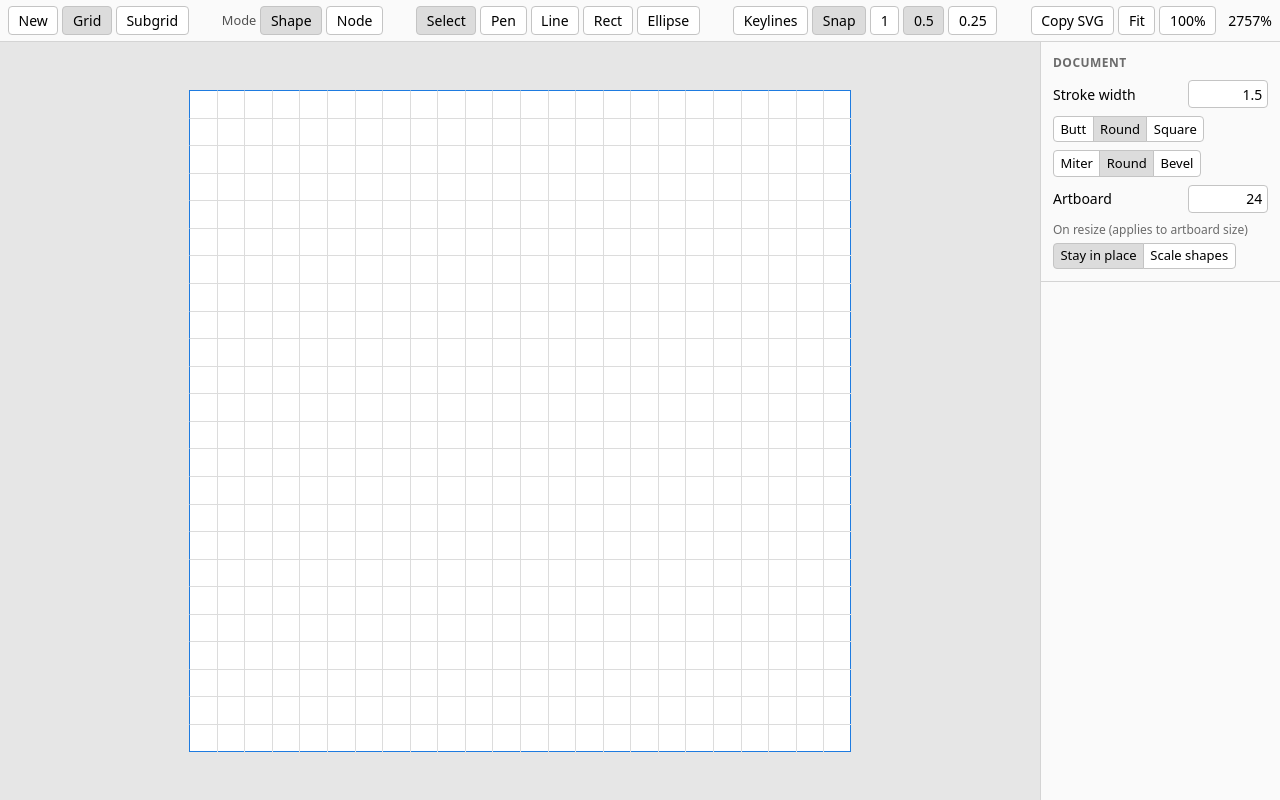
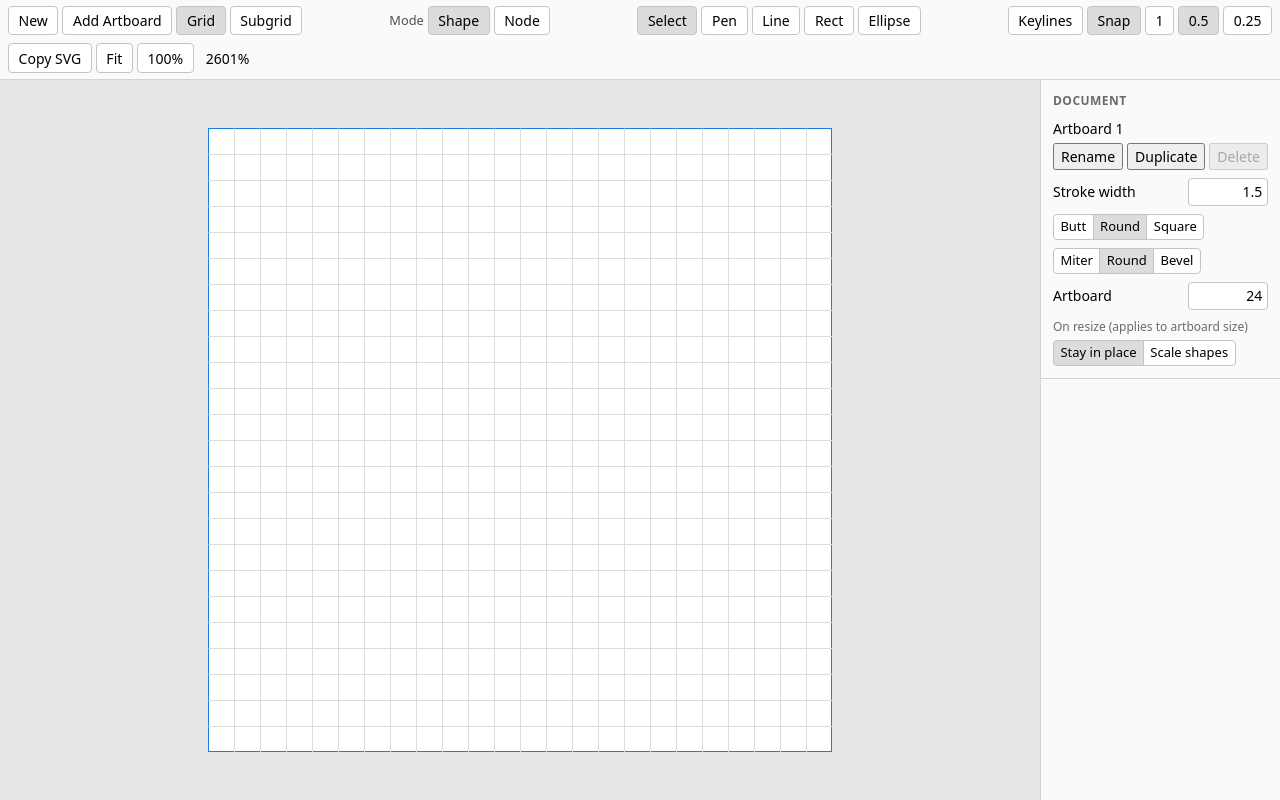
Before and after one commit to andy-stewart-design/icon-editor-web, a React (Vite) app: page / in a window 1280 px wide. Built offline with nearby package versions, Linux system fonts and the light colour scheme.

Commit message:
add/rename/duplicate/delete boards

```diff
--- a/src/components/properties-panel/document-section/index.tsx
+++ b/src/components/properties-panel/document-section/index.tsx
@@ -1,5 +1,8 @@
 import {
   activeBoard,
+  deleteArtboard,
+  duplicateArtboard,
+  renameArtboard,
   resizeArtboard,
   setDocLinecap,
   setDocLinejoin,
@@ -40,7 +43,9 @@ export default function DocumentSection() {
   const strokeWidth = useEditor((e) => e.doc.strokeWidth)
   const linecap = useEditor((e) => e.doc.linecap)
   const linejoin = useEditor((e) => e.doc.linejoin)
-  const size = useEditor((e) => activeBoard(e).size)
+  const board = useEditor(activeBoard)
+  const canDelete = useEditor((e) => e.doc.boards.length > 1)
+  const editing = useEditor((e) => e.tx !== null)
 
   return (
     <section className={s.section} aria-labelledby="document-section-heading">
@@ -48,6 +53,38 @@ export default function DocumentSection() {
         Document
       </h2>
       <div className={s.rows}>
+        <div role="group" aria-label="Active artboard" className={s.resize}>
+          <span>{board.name}</span>
+          <div className={s.actions}>
+            <button
+              type="button"
+              disabled={editing}
+              onClick={() => {
+                const name = window.prompt('Artboard name', board.name)
+                if (name !== null) store.dispatch(renameArtboard(name))
+              }}
+            >
+              Rename
+            </button>
+            <button
+              type="button"
+              disabled={editing}
+              onClick={() => {
+                const { doc, activeBoardId } = store.getState()
+                store.dispatch(duplicateArtboard(doc, activeBoardId))
+              }}
+            >
+              Duplicate
+            </button>
+            <button
+              type="button"
+              disabled={editing || !canDelete}
+              onClick={() => store.dispatch(deleteArtboard())}
+            >
+              Delete
+            </button>
+          </div>
+        </div>
         <NumberField
           id="doc-stroke-width"
           step={0.5}
@@ -71,7 +108,7 @@ export default function DocumentSection() {
         <NumberField
           id="doc-artboard-size"
           label="Artboard"
-          value={size}
+          value={board.size}
           validate={validateArtboardSize}
           onCommit={(n) =>
             store.dispatch(resizeArtboard(n, store.getState().ui.artboardResizeMode))
--- a/src/components/properties-panel/document-section/styles.module.css
+++ b/src/components/properties-panel/document-section/styles.module.css
@@ -28,3 +28,9 @@
   font-size: 0.75rem;
   color: #6b6b6b;
 }
+
+.actions {
+  display: flex;
+  flex-wrap: wrap;
+  gap: 0.25rem;
+}
--- a/src/components/toolbar/index.tsx
+++ b/src/components/toolbar/index.tsx
@@ -1,6 +1,7 @@
 import { useState } from 'react'
 import {
   activeBoard,
+  addArtboard,
   workspaceViewport,
   actualSizeViewport,
   createDefaultDoc,
@@ -57,6 +58,7 @@ export default function Toolbar() {
   const zoom = useEditor((e) => e.ui.viewport.zoom)
   const mode = useEditor((e) => e.ui.mode)
   const targetCount = useEditor((e) => e.selection.shapeIds.length)
+  const editing = useEditor((e) => e.tx !== null)
   const activeTool = useEditor((e) => e.ui.activeTool)
 
   const fit = () => {
@@ -87,6 +89,17 @@ export default function Toolbar() {
       <div className={s.group}>
         <button type="button" className={s.button} onClick={newDocument}>
           New
+        </button>
+        <button
+          type="button"
+          className={s.button}
+          disabled={editing}
+          onClick={() => {
+            const { doc, activeBoardId } = store.getState()
+            store.dispatch(addArtboard(doc, activeBoardId))
+          }}
+        >
+          Add Artboard
         </button>
         <button
           type="button"
--- a/src/core/commands.ts
+++ b/src/core/commands.ts
@@ -12,7 +12,12 @@ import { artboardFor, type Artboard, type IconDoc } from './model'
 import type { EditorState } from './store'
 
 export type Recipe = (board: Artboard, draft: IconDoc) => void
-export type Command = { label: string; recipe: Recipe; selectionAfter?: Selection }
+export type Command = {
+  label: string
+  recipe: Recipe
+  selectionAfter?: Selection
+  activeBoardAfter?: string
+}
 
 type StateApi = {
   getState: () => EditorState
@@ -36,7 +41,7 @@ export function createCommands(
     }
     api.setState({
       doc: entry.after,
-      activeBoardId: artboardFor(entry.after, entry.boardId).id,
+      activeBoardId: entry.boardAfterId,
       selection: entry.selectionAfter,
       history: recordEntry(history, entry),
     })
@@ -48,9 +53,15 @@ export function createCommands(
     if (tx) throw new Error(`dispatch("${command.label}") during open transaction "${tx.label}"`)
     const after = produce(doc, (draft) => command.recipe(artboardFor(draft, activeBoardId), draft))
     const selectionBefore = selection
-    const selectionAfter = selectionFor(command.selectionAfter ?? selection, after, activeBoardId)
+    const boardAfterId = artboardFor(after, command.activeBoardAfter ?? activeBoardId).id
+    const selectionAfter = selectionFor(
+      command.selectionAfter ?? (boardAfterId === activeBoardId ? selection : emptySelection),
+      after,
+      boardAfterId,
+    )
     record({
-      boardId: activeBoardId,
+      boardBeforeId: activeBoardId,
+      boardAfterId,
       label: command.label,
       before: doc,
       after,
@@ -84,7 +95,8 @@ export function createCommands(
     if (!tx) return
     api.setState({ tx: null })
     record({
-      boardId: tx.boardId,
+      boardBeforeId: tx.boardId,
+      boardAfterId: tx.boardId,
       label: tx.label,
       before: tx.base,
       after: doc,
@@ -112,8 +124,8 @@ export function createCommands(
     const { entry } = step
     api.setState({
       doc: entry.before,
-      activeBoardId: artboardFor(entry.before, entry.boardId).id,
-      selection: selectionFor(entry.selectionBefore, entry.before, entry.boardId),
+      activeBoardId: entry.boardBeforeId,
+      selection: selectionFor(entry.selectionBefore, entry.before, entry.boardBeforeId),
       history: step.history,
     })
     notify(entry.before)
@@ -127,8 +139,8 @@ export function createCommands(
     const { entry } = step
     api.setState({
       doc: entry.after,
-      activeBoardId: artboardFor(entry.after, entry.boardId).id,
-      selection: selectionFor(entry.selectionAfter, entry.after, entry.boardId),
+      activeBoardId: entry.boardAfterId,
+      selection: selectionFor(entry.selectionAfter, entry.after, entry.boardAfterId),
       history: step.history,
     })
     notify(entry.after)
--- a/src/core/commands/arrange.ts
+++ b/src/core/commands/arrange.ts
@@ -12,7 +12,13 @@ export function cloneWithNewIds(shape: PathShape): PathShape {
     subpaths: shape.subpaths.map((sp) => ({
       ...sp,
       id: newId(),
-      nodes: sp.nodes.map((n) => ({ ...n, id: newId() })),
+      nodes: sp.nodes.map((n) => ({
+        ...n,
+        id: newId(),
+        p: { ...n.p },
+        ...(n.hIn && { hIn: { ...n.hIn } }),
+        ...(n.hOut && { hOut: { ...n.hOut } }),
+      })),
     })),
   }
 }
--- /dev/null
+++ b/src/core/commands/artboards.ts
@@ -0,0 +1,72 @@
+import type { Command } from '../commands'
+import { newId } from '../ids'
+import { artboardFor, type Artboard, type IconDoc } from '../model'
+import { cloneWithNewIds } from './arrange'
+
+function insertArtboard(
+  doc: IconDoc,
+  activeId: string,
+  name: string,
+  size: number,
+  shapes: Artboard['shapes'],
+  label: string,
+): Command {
+  const active = artboardFor(doc, activeId)
+  const gap = 8
+  const y = active.origin.y
+  let x = active.origin.x + active.size + gap
+  // Scan right from the active board, skipping occupied intervals in this row.
+  const row = doc.boards
+    .filter((board) => y < board.origin.y + board.size + gap && y + size + gap > board.origin.y)
+    .sort((a, b) => a.origin.x - b.origin.x)
+  for (const board of row) {
+    if (x + size + gap <= board.origin.x) break
+    x = Math.max(x, board.origin.x + board.size + gap)
+  }
+  const board: Artboard = { id: newId(), name, size, shapes, origin: { x, y } }
+  return {
+    label,
+    activeBoardAfter: board.id,
+    recipe: (_, draft) => {
+      draft.boards.push(board)
+    },
+  }
+}
+
+export function addArtboard(doc: IconDoc, activeId: string): Command {
+  const names = new Set(doc.boards.map((board) => board.name))
+  let number = 1
+  while (names.has(`Artboard ${number}`)) number++
+  return insertArtboard(doc, activeId, `Artboard ${number}`, 24, [], 'Add artboard')
+}
+
+export function duplicateArtboard(doc: IconDoc, activeId: string): Command {
+  const source = artboardFor(doc, activeId)
+  return insertArtboard(
+    doc,
+    activeId,
+    `${source.name} copy`,
+    source.size,
+    source.shapes.map(cloneWithNewIds),
+    'Duplicate artboard',
+  )
+}
+
+export function renameArtboard(name: string): Command {
+  const trimmed = name.trim()
+  return {
+    label: 'Rename artboard',
+    recipe: (board) => {
+      if (trimmed) board.name = trimmed
+    },
+  }
+}
+
+export function deleteArtboard(): Command {
+  return {
+    label: 'Delete artboard',
+    recipe: (board, draft) => {
+      if (draft.boards.length > 1) draft.boards.splice(draft.boards.indexOf(board), 1)
+    },
+  }
+}
--- a/src/core/history.ts
+++ b/src/core/history.ts
@@ -30,7 +30,8 @@ export const emptySelection: Selection = { shapeIds: [], nodes: [] }
 
 // Each entry is an immutable doc snapshot pair, so undo and redo are reference swaps.
 export type HistoryEntry = {
-  boardId: string
+  boardBeforeId: string
+  boardAfterId: string
   label: string
   before: IconDoc
   after: IconDoc
--- a/src/core/index.ts
+++ b/src/core/index.ts
@@ -27,3 +27,4 @@ export * from './commands/document'
 export * from './commands/style'
 export * from './commands/nodes'
 export * from './tools/boardRouting'
+export * from './commands/artboards'
```
Also changed, not shown: plans/multiple-artboards/plan.md (+4 -4 lines), 2 other files (tests, documents, lock files or other folders).
